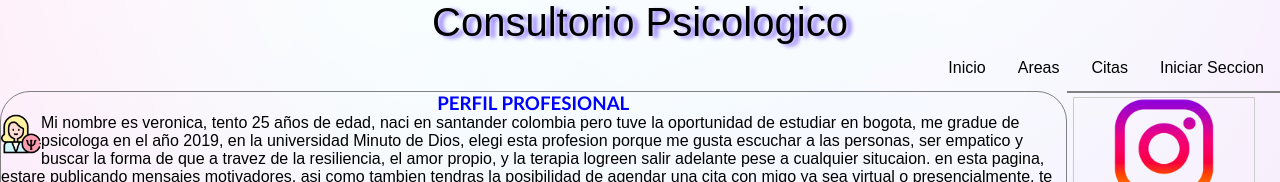
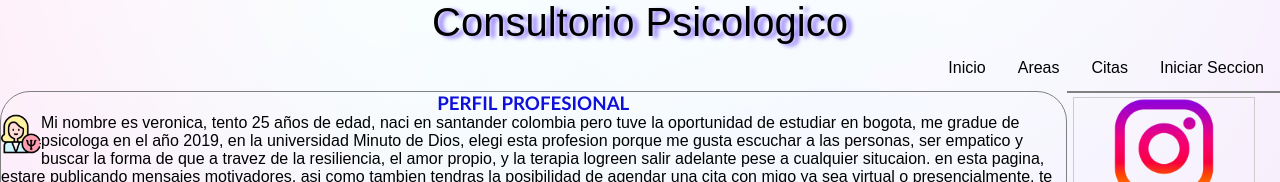
Before and after one commit to AnaFranco26/Consultorio, a plain HTML site: page index.html in a window 1280 px wide. Shown: the top 182 px of the page. Drawn offline with Linux system fonts and the light colour scheme.

Commit message:
modificacion letra titilo perfil

```diff
--- a/css/css.css
+++ b/css/css.css
@@ -141,7 +141,7 @@
  }
  .per{
     text-align: center;
-    color: blue;
+    color: rgb(15, 15, 218);
     text-transform:uppercase;
     font-family: 'Gill Sans', 'Gill Sans MT', Calibri, 'Trebuchet MS', sans-serif;
  }
```
